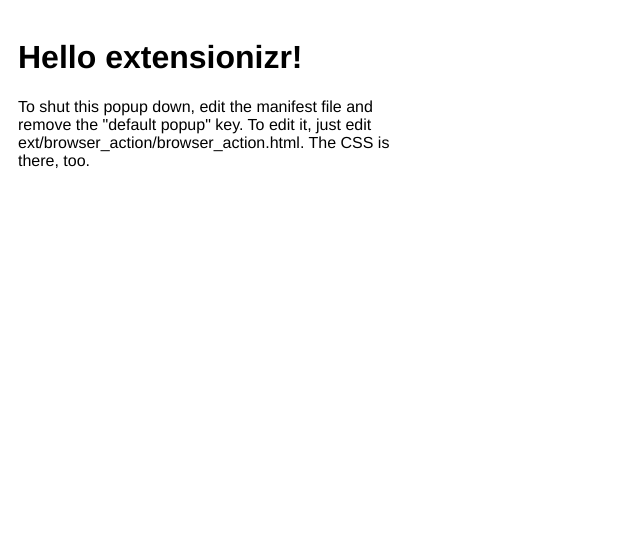
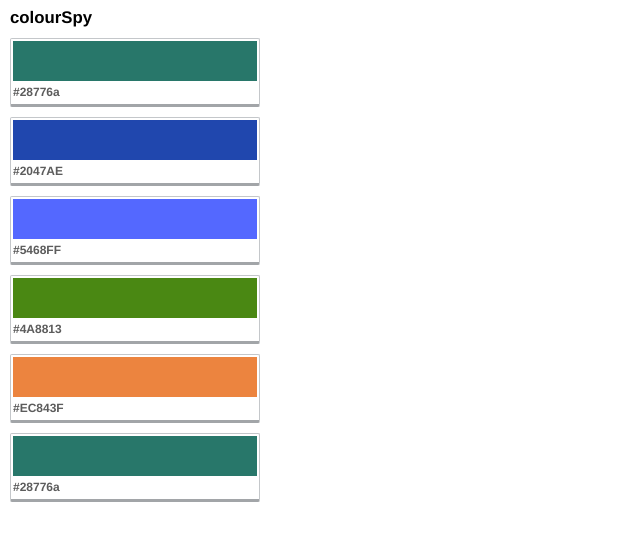
Before and after one commit to brandon-barker/colourSpy, a browser extension: page src/browser_action/browser_action.html in a window 1280 px wide. Shown: the whole page, without its empty margins (0-640 px from the left). Drawn offline with Linux system fonts and the light colour scheme.

Commit message:
Basic layout and manifest changes

```diff
--- a/src/browser_action/browser_action.html
+++ b/src/browser_action/browser_action.html
@@ -1,17 +1,114 @@
 <!doctype html>
 <style type="text/css">
-	#mainPopup {
-		padding: 10px;
-		height: 200px;
-		width: 400px;
+	#main {
+		padding: 0px 8px 0px 2px;
+		height: auto;
+    max-height: 500px;
+		width: 250px;
 		font-family: Helvetica, Ubuntu, Arial, sans-serif;
+    overflow-x: hidden;
+    overflow-y: auto;
 	}
+
 	h1 {
 		font-size: 2em;
 	}
+
+  .brand {
+    font-size: 1.05em;
+    font-weight: bold;
+    margin: 0;
+  }
+
+  .card {
+    border: 1px solid #c4c7ca;
+    border-bottom: 3px solid #a2a5a8;
+    border-radius: 2px;
+    background-color: #fff;
+    width: 99%;
+    height: 65px;
+    display: inline-block;
+    margin-top: 10px;
+  }
+
+  .card-content {
+    padding: 2px;
+  }
+
+  .card-content > .swatch {
+    min-width: inherit;
+    min-height: 40px;
+    display: inline-block;
+  }
+
+  .card-content > .swatch {
+    content: "";
+    width: 100%;
+    height: 100%;
+  }
+
+  .card-footer {
+    padding: 2px;
+    font-size: 0.75em;
+    color: #5c5c5c;
+    font-weight: bold;
+  }
 </style>
 
-<div id="mainPopup">
-<h1>Hello extensionizr!</h1>
-<p>To shut this popup down, edit the manifest file and remove the "default popup" key. To edit it, just edit ext/browser_action/browser_action.html. The CSS is there, too.</p>
+<div id="main">
+  <p class="brand">colourSpy</p>
+
+  <div class="card">
+    <div class="card-content">
+      <span class="swatch" style="background-color: #28776a">&nbsp;</span>
+    </div>
+    <div class="card-footer">
+      #28776a
+    </div>
+  </div>
+
+  <div class="card">
+    <div class="card-content">
+      <span class="swatch" style="background-color: #2047AE">&nbsp;</span>
+    </div>
+    <div class="card-footer">
+      #2047AE
+    </div>
+  </div>
+
+  <div class="card">
+    <div class="card-content">
+      <span class="swatch" style="background-color: #5468FF">&nbsp;</span>
+    </div>
+    <div class="card-footer">
+      #5468FF
+    </div>
+  </div>
+
+  <div class="card">
+    <div class="card-content">
+      <span class="swatch" style="background-color: #4A8813">&nbsp;</span>
+    </div>
+    <div class="card-footer">
+      #4A8813
+    </div>
+  </div>
+
+  <div class="card">
+    <div class="card-content">
+      <span class="swatch" style="background-color: #EC843F">&nbsp;</span>
+    </div>
+    <div class="card-footer">
+      #EC843F
+    </div>
+  </div>
+
+  <div class="card">
+    <div class="card-content">
+      <span class="swatch" style="background-color: #28776a">&nbsp;</span>
+    </div>
+    <div class="card-footer">
+      #28776a
+    </div>
+  </div>
 </div>
```
Also changed, not shown: manifest.json, 1 other file.
